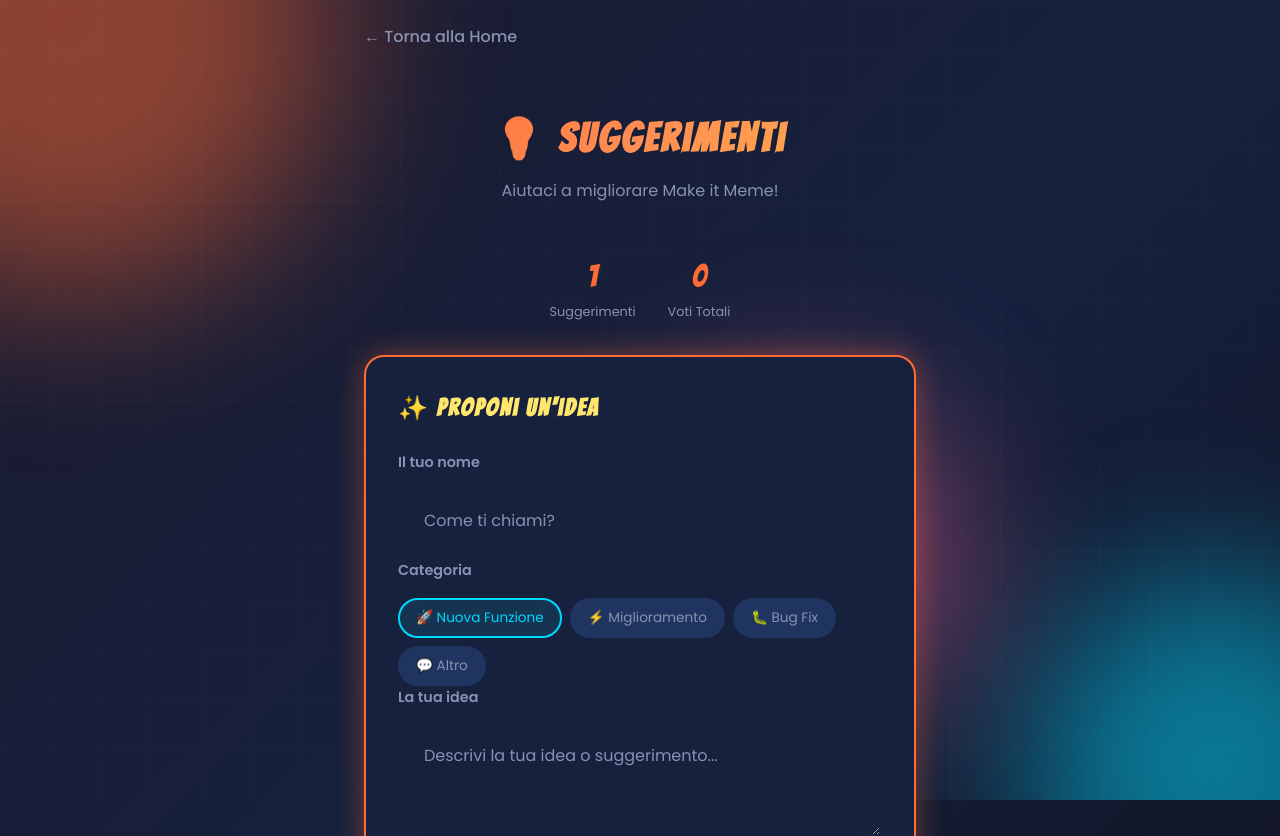
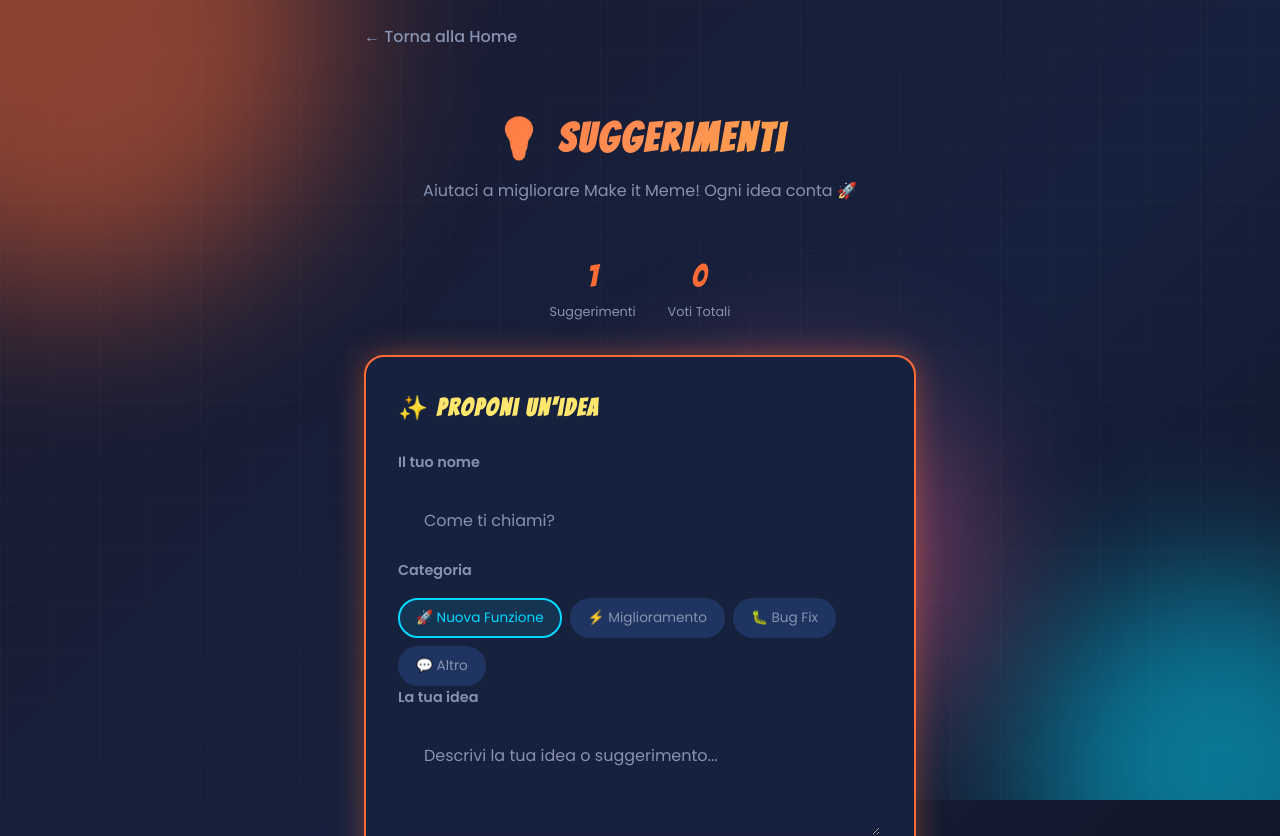
Before and after one commit to Marco-Orsi/make-it-meme, a Flask app: page /suggestions in a window 1280 px wide. Shown: the top 836 px of the page. Run offline with Flask 3, Linux system fonts and the light colour scheme.

Commit message:
✨ Aggiunta pagina Suggerimenti della Community
- Nuova pagina /suggestions per raccogliere idee dalla community
- Form per proporre nuove funzionalità, miglioramenti o bug fix
- Sistema di votazione per i suggerimenti
- Link dalla homepage alla pagina suggerimenti
- Salvataggio persistente in JSON

```diff
--- a/web/templates/suggestions.html
+++ b/web/templates/suggestions.html
@@ -339,7 +339,7 @@
 
         <div class="suggestions-header">
             <h1 class="suggestions-title">💡 Suggerimenti</h1>
-            <p class="suggestions-subtitle">Aiutaci a migliorare Make it Meme!</p>
+            <p class="suggestions-subtitle">Aiutaci a migliorare Make it Meme! Ogni idea conta 🚀</p>
         </div>
 
         <!-- Stats -->
```
